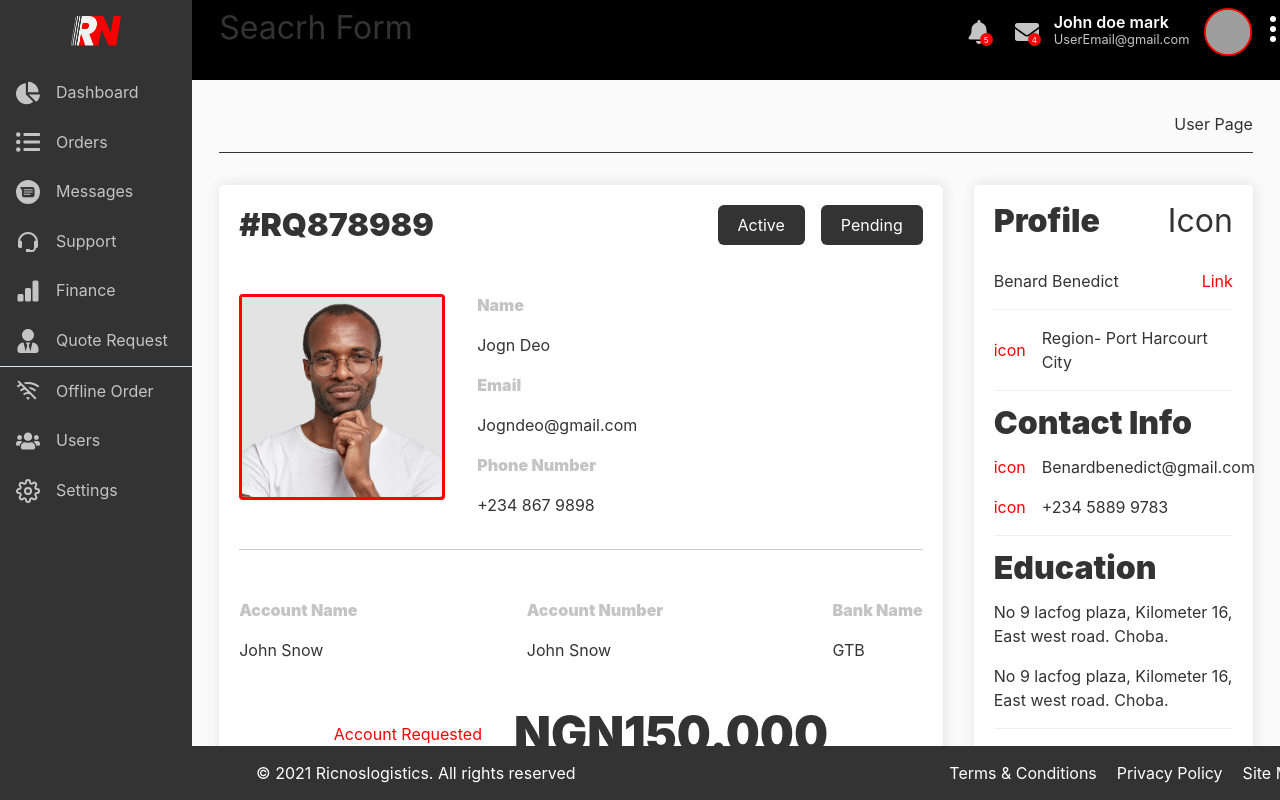
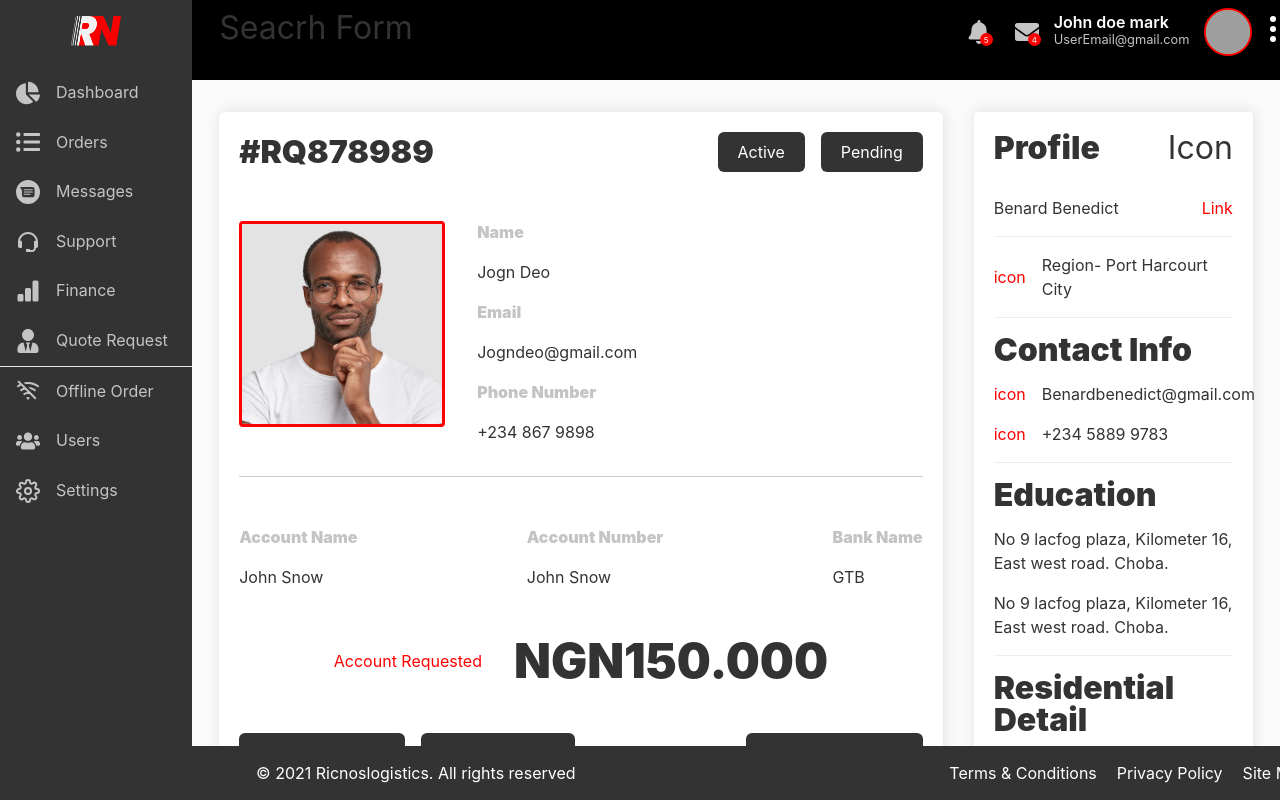
Before and after one commit to calebbenjin/ricnosadmin1, a Next.js app: page /admin/finance/profile in a window 1280 px wide. Built offline with nearby package versions, Linux system fonts and the light colour scheme; grey boxes are pictures that could not be loaded.

Commit message:
Heading commented

```diff
--- a/src/pages/admin/finance/profile.js
+++ b/src/pages/admin/finance/profile.js
@@ -1,4 +1,4 @@
-import Heading from '@/components/atoms/Heading'
+// import Heading from '@/components/atoms/Heading'
 import Container from '@/components/atoms/Container'
 import Layout from '@/components/organisms/Layout'
 import styled from 'styled-components'
@@ -9,7 +9,7 @@ export default function UserPage() {
   return (
     <Layout title='User Details'>
       <Container>
-        <Heading>User Page</Heading>
+        {/* <Heading>User Page</Heading> */}
         <ProfileContainer>
           <Profile>
             <div className='cardHead'>
```
